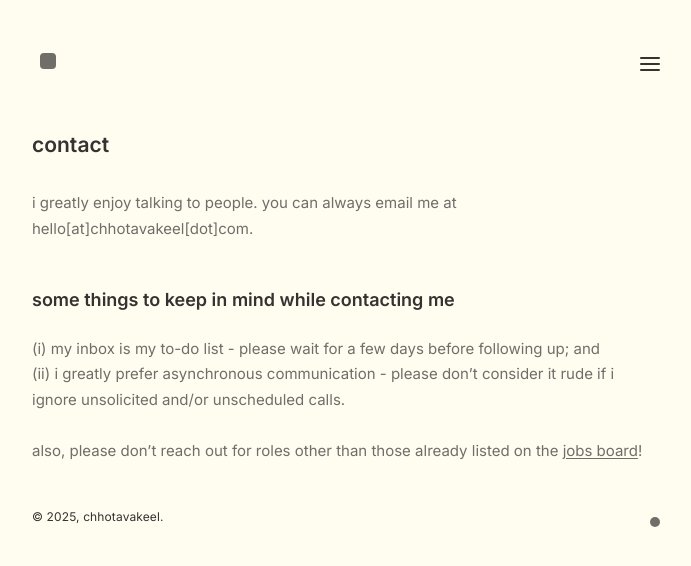
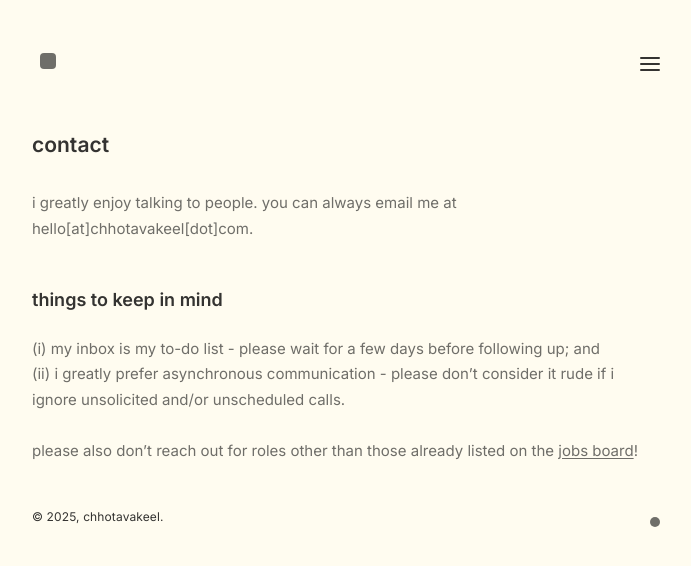
Before and after one commit to chhotavakeel/updatedsite, a Jekyll site: the page built from pages/contact.md, in a window 1280 px wide. Shown: the top 566 px of the page, without its empty margins (293-984 px from the left). Built offline with Jekyll 4.4.1, drawn with Linux system fonts in a browser that asks for light colours.

Commit message:
Update contact.md

```diff
--- a/pages/contact.md
+++ b/pages/contact.md
@@ -5,7 +5,7 @@ content-type: static
 title: contact
 ---
 i greatly enjoy talking to people. you can always email me at hello[at]chhotavakeel[dot]com.
-<h2>some things to keep in mind while contacting me</h2>
+<h2>things to keep in mind</h2>
 (i) my inbox is my to-do list - please wait for a few days before following up; and <br>
 (ii) i greatly prefer asynchronous communication - please don’t consider it rude if i ignore unsolicited and/or unscheduled calls. <br><br>
-also, please don’t reach out for roles other than those already listed on the <a href="jobsboard">jobs board</a>!
+please also don’t reach out for roles other than those already listed on the <a href="jobsboard">jobs board</a>!
```
